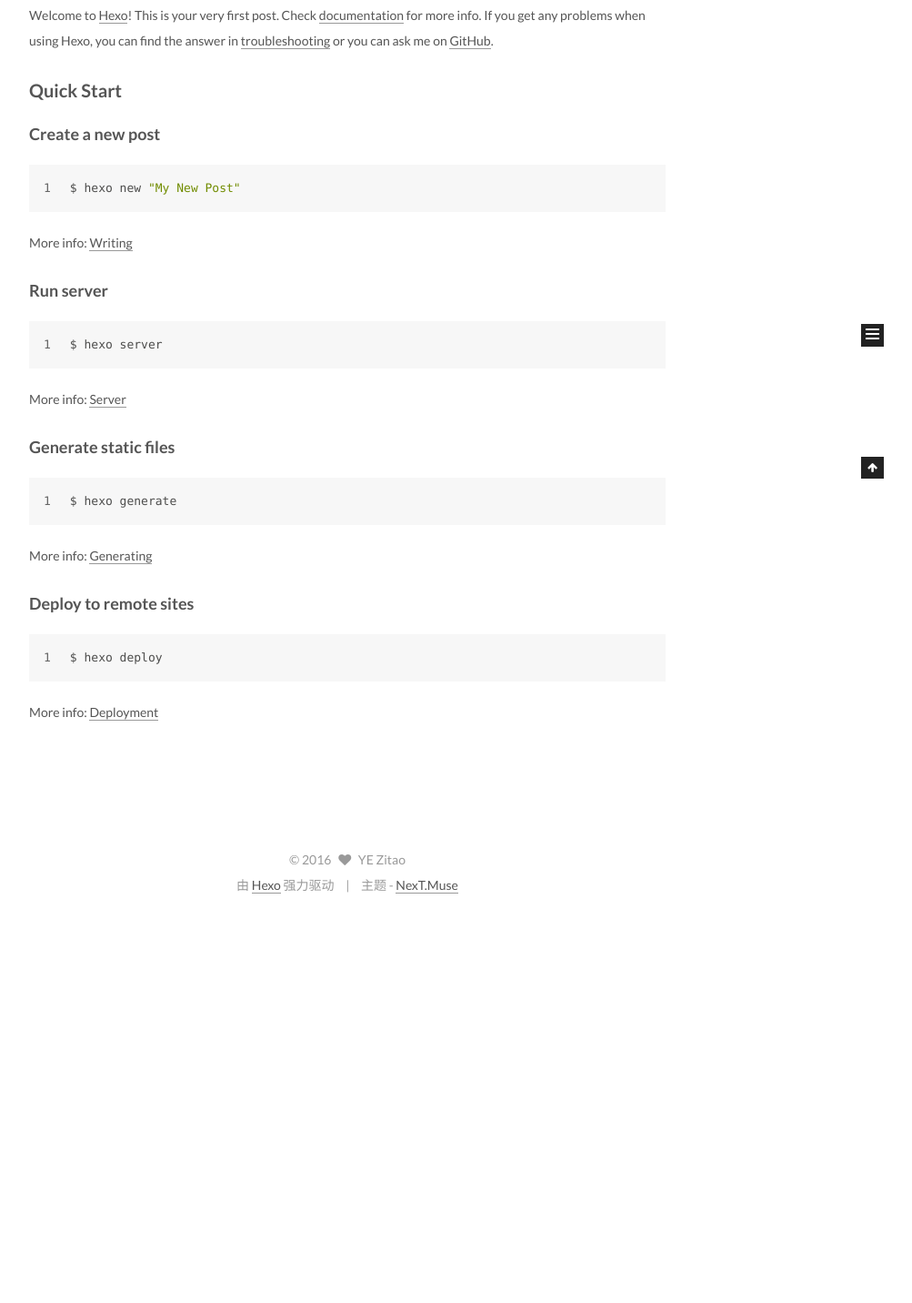
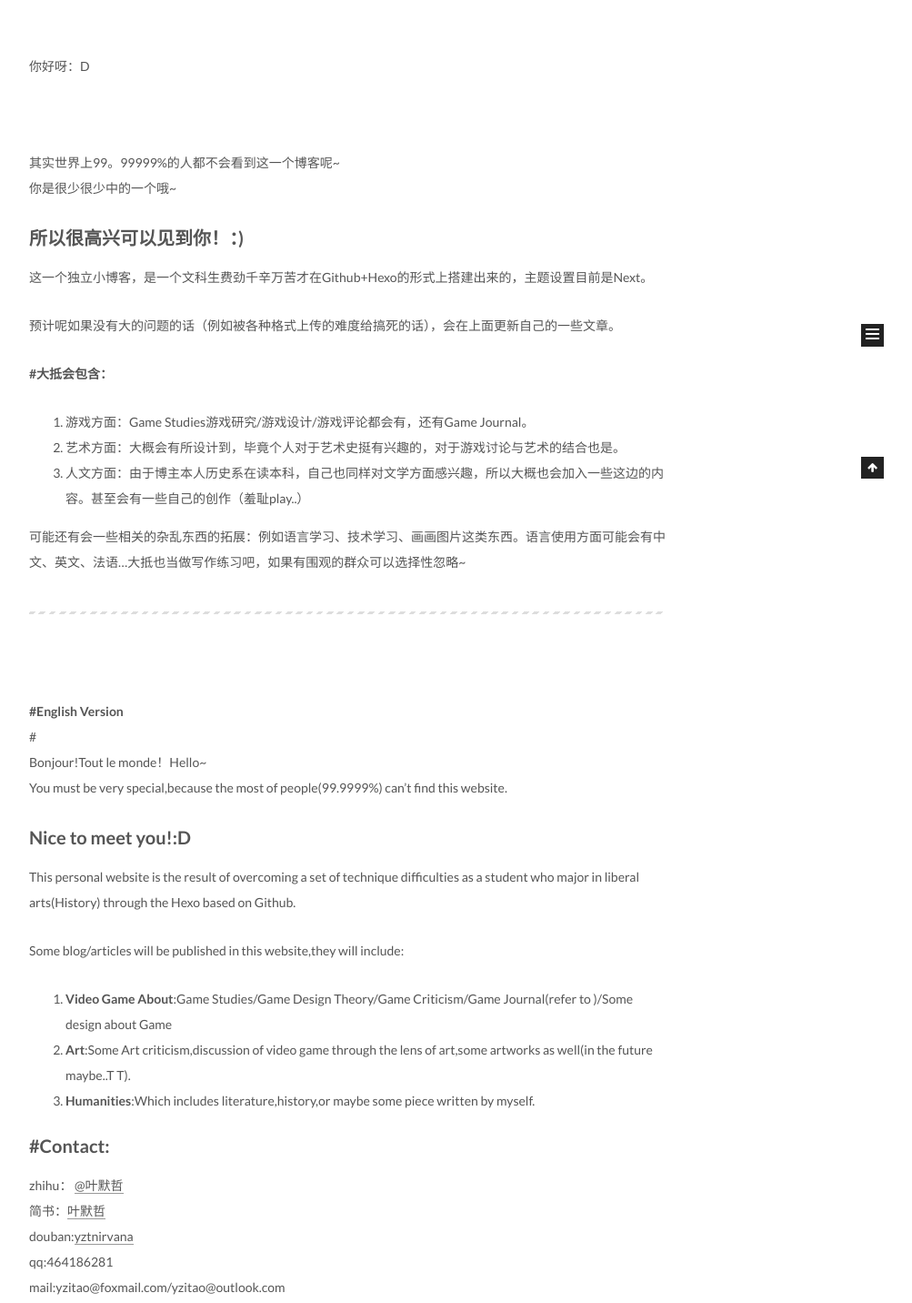
Before and after one commit to yzitao/yzitao.github.io, a plain HTML site: page About/index.html in a window 1280 px wide. Shown: the part 374-1806 px from the top of the page at 91% size, without its empty margins (258-1261 px from the left). Before the commit the page ends 1381 px from the top, so only its background shows below. Drawn offline with Linux system fonts and the light colour scheme.

Commit message:
Site updated: 2016-07-24 21:02:56

```diff
--- a/About/index.html
+++ b/About/index.html
@@ -84,19 +84,37 @@
 
 
 
-<meta name="description" content="Welcome to Hexo! This is your very first post. Check documentation for more info. If you get any problems when using Hexo, you can find the answer in troubleshooting or you can ask me on GitHub.
-Quick">
+<meta name="description" content="你好呀：D
+
+其实世界上99。99999%的人都不会看到这一个博客呢~你是很少很少中的一个哦~
+所以很高兴可以见到你！：)这一个独立小博客，是一个文科生费劲千辛万苦才在Github+Hexo的形式上搭建出来的，主题设置目前是Next。
+预计呢如果没有大的问题的话（例如被各种格式上传的难度给搞死的话），会在上面更新自己的一些文章。
+#大抵会包含：
+
+游戏方面：Game Studies游戏研究/游戏设">
 <meta property="og:type" content="website">
-<meta property="og:title" content="Hello World">
+<meta property="og:title" content="about">
 <meta property="og:url" content="http://yzitao.github.io/about/index.html">
 <meta property="og:site_name" content="Kayabaakihiko">
-<meta property="og:description" content="Welcome to Hexo! This is your very first post. Check documentation for more info. If you get any problems when using Hexo, you can find the answer in troubleshooting or you can ask me on GitHub.
-Quick">
-<meta property="og:updated_time" content="2016-07-22T14:11:01.000Z">
+<meta property="og:description" content="你好呀：D
+
+其实世界上99。99999%的人都不会看到这一个博客呢~你是很少很少中的一个哦~
+所以很高兴可以见到你！：)这一个独立小博客，是一个文科生费劲千辛万苦才在Github+Hexo的形式上搭建出来的，主题设置目前是Next。
+预计呢如果没有大的问题的话（例如被各种格式上传的难度给搞死的话），会在上面更新自己的一些文章。
+#大抵会包含：
+
+游戏方面：Game Studies游戏研究/游戏设">
+<meta property="og:updated_time" content="2016-07-24T13:02:45.000Z">
 <meta name="twitter:card" content="summary">
-<meta name="twitter:title" content="Hello World">
-<meta name="twitter:description" content="Welcome to Hexo! This is your very first post. Check documentation for more info. If you get any problems when using Hexo, you can find the answer in troubleshooting or you can ask me on GitHub.
-Quick">
+<meta name="twitter:title" content="about">
+<meta name="twitter:description" content="你好呀：D
+
+其实世界上99。99999%的人都不会看到这一个博客呢~你是很少很少中的一个哦~
+所以很高兴可以见到你！：)这一个独立小博客，是一个文科生费劲千辛万苦才在Github+Hexo的形式上搭建出来的，主题设置目前是Next。
+预计呢如果没有大的问题的话（例如被各种格式上传的难度给搞死的话），会在上面更新自己的一些文章。
+#大抵会包含：
+
+游戏方面：Game Studies游戏研究/游戏设">
 
 
 
@@ -123,7 +141,7 @@
 
 
 
-    Hello World | Kayabaakihiko
+    about | Kayabaakihiko
 
 </title>
 </head>
@@ -247,15 +265,29 @@
   <div id="posts" class="posts-expand">
 
 
-      <p>Welcome to <a href="https://hexo.io/" target="_blank" rel="external">Hexo</a>! This is your very first post. Check <a href="https://hexo.io/docs/" target="_blank" rel="external">documentation</a> for more info. If you get any problems when using Hexo, you can find the answer in <a href="https://hexo.io/docs/troubleshooting.html" target="_blank" rel="external">troubleshooting</a> or you can ask me on <a href="https://github.com/hexojs/hexo/issues" target="_blank" rel="external">GitHub</a>.</p>
-<h2 id="Quick-Start"><a href="#Quick-Start" class="headerlink" title="Quick Start"></a>Quick Start</h2><h3 id="Create-a-new-post"><a href="#Create-a-new-post" class="headerlink" title="Create a new post"></a>Create a new post</h3><figure class="highlight bash"><table><tr><td class="gutter"><pre><div class="line">1</div></pre></td><td class="code"><pre><div class="line">$ hexo new <span class="string">"My New Post"</span></div></pre></td></tr></table></figure>
-<p>More info: <a href="https://hexo.io/docs/writing.html" target="_blank" rel="external">Writing</a></p>
-<h3 id="Run-server"><a href="#Run-server" class="headerlink" title="Run server"></a>Run server</h3><figure class="highlight bash"><table><tr><td class="gutter"><pre><div class="line">1</div></pre></td><td class="code"><pre><div class="line">$ hexo server</div></pre></td></tr></table></figure>
-<p>More info: <a href="https://hexo.io/docs/server.html" target="_blank" rel="external">Server</a></p>
-<h3 id="Generate-static-files"><a href="#Generate-static-files" class="headerlink" title="Generate static files"></a>Generate static files</h3><figure class="highlight bash"><table><tr><td class="gutter"><pre><div class="line">1</div></pre></td><td class="code"><pre><div class="line">$ hexo generate</div></pre></td></tr></table></figure>
-<p>More info: <a href="https://hexo.io/docs/generating.html" target="_blank" rel="external">Generating</a></p>
-<h3 id="Deploy-to-remote-sites"><a href="#Deploy-to-remote-sites" class="headerlink" title="Deploy to remote sites"></a>Deploy to remote sites</h3><figure class="highlight bash"><table><tr><td class="gutter"><pre><div class="line">1</div></pre></td><td class="code"><pre><div class="line">$ hexo deploy</div></pre></td></tr></table></figure>
-<p>More info: <a href="https://hexo.io/docs/deployment.html" target="_blank" rel="external">Deployment</a></p>
+      <p><br><br>你好呀：D</p>
+<p><br></p>
+<p>其实世界上99。99999%的人都不会看到这一个博客呢~<br>你是很少很少中的一个哦~</p>
+<h2 id="所以很高兴可以见到你！："><a href="#所以很高兴可以见到你！：" class="headerlink" title="所以很高兴可以见到你！：)"></a>所以很高兴可以见到你！：)</h2><p>这一个独立小博客，是一个文科生费劲千辛万苦才在Github+Hexo的形式上搭建出来的，主题设置目前是Next。</p>
+<p>预计呢如果没有大的问题的话（例如被各种格式上传的难度给搞死的话），会在上面更新自己的一些文章。</p>
+<p><strong>#大抵会包含：</strong></p>
+<ol>
+<li>游戏方面：Game Studies游戏研究/游戏设计/游戏评论都会有，还有Game Journal。</li>
+<li>艺术方面：大概会有所设计到，毕竟个人对于艺术史挺有兴趣的，对于游戏讨论与艺术的结合也是。</li>
+<li>人文方面：由于博主本人历史系在读本科，自己也同样对文学方面感兴趣，所以大概也会加入一些这边的内容。甚至会有一些自己的创作（羞耻play..）</li>
+</ol>
+<p>可能还有会一些相关的杂乱东西的拓展：例如语言学习、技术学习、画画图片这类东西。语言使用方面可能会有中文、英文、法语…大抵也当做写作练习吧，如果有围观的群众可以选择性忽略~</p>
+<hr>
+<p>  <br></p>
+<p><strong>#English Version</strong><br>#<br>Bonjour!Tout le monde！Hello~<br>You must be very special,because the most of people(99.9999%) can’t find this website.</p>
+<h2 id="Nice-to-meet-you-D"><a href="#Nice-to-meet-you-D" class="headerlink" title="Nice to meet you!:D"></a>Nice to meet you!:D</h2><p>This personal website is the result of overcoming a set of technique difficulties as a student who major in liberal arts(History) through the Hexo based on Github.</p>
+<p>Some blog/articles will be published in this website,they will include:</p>
+<ol>
+<li><strong>Video Game About</strong>:Game Studies/Game Design Theory/Game Criticism/Game Journal(refer to <game design="" workshop="">)/Some design about Game</game></li>
+<li><strong>Art</strong>:Some Art criticism,discussion of video game through the lens of art,some artworks as well(in the future maybe..T T).</li>
+<li><strong>Humanities</strong>:Which includes literature,history,or maybe some piece written by myself.</li>
+</ol>
+<h2 id="Contact"><a href="#Contact" class="headerlink" title="#Contact:"></a><strong>#Contact:</strong></h2><p>zhihu： <a href="https://www.zhihu.com/people/xie-mo-zhe" target="_blank" rel="external">@叶默哲</a><br>简书：<a href="http://www.jianshu.com/users/9d3d36eed83c/latest_articles" target="_blank" rel="external">叶默哲</a><br>douban:<a href="https://www.douban.com/people/96753197/" target="_blank" rel="external">yztnirvana</a><br>qq:464186281<br>mail:yzitao@foxmail.com/yzitao@outlook.com</p>
 
 
   </div>
--- a/css/main.css
+++ b/css/main.css
@@ -1548,7 +1548,7 @@
   width: 4px;
   height: 4px;
   border-radius: 50%;
-  background: #b9146b;
+  background: #5effdd;
 }
 .links-of-blogroll {
   font-size: 13px;
```
